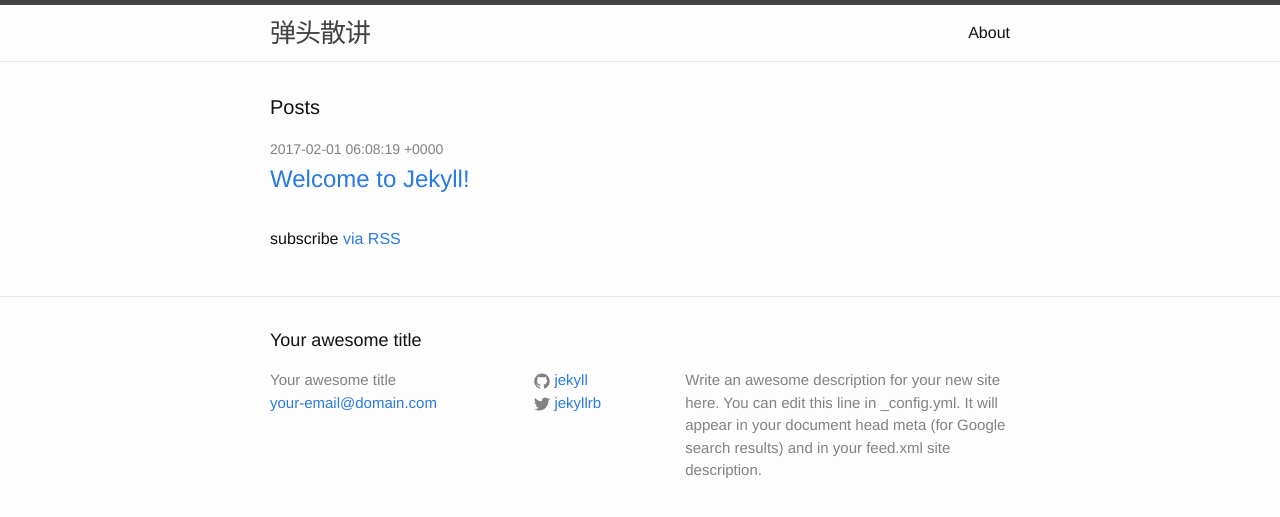
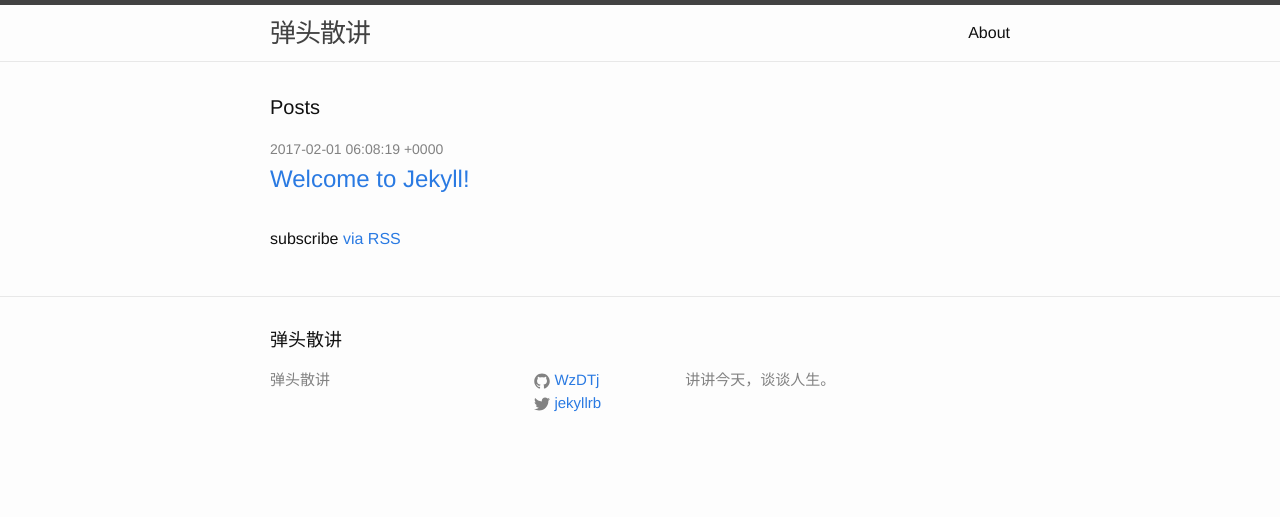
Before and after one commit to WzDTj/WzDTj.github.io, a Jekyll site: the page built from index.html, in a window 1280 px wide. Shown: the top 517 px of the page. Built offline with Jekyll 4.4.1, drawn with Linux system fonts in a browser that asks for light colours.

Commit message:
Update index.html

```diff
--- a/index.html
+++ b/index.html
@@ -56,7 +56,7 @@
         <span class="post-meta">{{ post.date }}</span>
 
         <h2>
-          <a class="post-link" href="/jekyll/update/2017/02/01/welcome-to-jekyll.html"> {{ post.title }} </a>
+          <a class="post-link" href="{{ post.url }}"> {{ post.title }} </a>
         </h2>
       </li>
 
@@ -74,19 +74,13 @@
 
   <div class="wrapper">
 
-    <h2 class="footer-heading">Your awesome title</h2>
+    <h2 class="footer-heading">{{ site.title }}</h2>
 
     <div class="footer-col-wrapper">
       <div class="footer-col footer-col-1">
         <ul class="contact-list">
-          <li>
-
-              Your awesome title
-
-            </li>
-
-            <li><a href="mailto:your-email@domain.com">your-email@domain.com</a></li>
-
+          <li>{{ site.title }}</li>
+          <li><a href="mailto:{{ site.email }}"> {{ site.emal }} </a></li>
         </ul>
       </div>
 
@@ -95,7 +89,7 @@
 
           <li>
             <a href="https://github.com/jekyll"><span class="icon icon--github"><svg viewBox="0 0 16 16" width="16px" height="16px"><path fill="#828282" d="M7.999,0.431c-4.285,0-7.76,3.474-7.76,7.761 c0,3.428,2.223,6.337,5.307,7.363c0.388,0.071,0.53-0.168,0.53-0.374c0-0.184-0.007-0.672-0.01-1.32 c-2.159,0.469-2.614-1.04-2.614-1.04c-0.353-0.896-0.862-1.135-0.862-1.135c-0.705-0.481,0.053-0.472,0.053-0.472 c0.779,0.055,1.189,0.8,1.189,0.8c0.692,1.186,1.816,0.843,2.258,0.645c0.071-0.502,0.271-0.843,0.493-1.037 C4.86,11.425,3.049,10.76,3.049,7.786c0-0.847,0.302-1.54,0.799-2.082C3.768,5.507,3.501,4.718,3.924,3.65 c0,0,0.652-0.209,2.134,0.796C6.677,4.273,7.34,4.187,8,4.184c0.659,0.003,1.323,0.089,1.943,0.261 c1.482-1.004,2.132-0.796,2.132-0.796c0.423,1.068,0.157,1.857,0.077,2.054c0.497,0.542,0.798,1.235,0.798,2.082 c0,2.981-1.814,3.637-3.543,3.829c0.279,0.24,0.527,0.713,0.527,1.437c0,1.037-0.01,1.874-0.01,2.129 c0,0.208,0.14,0.449,0.534,0.373c3.081-1.028,5.302-3.935,5.302-7.362C15.76,3.906,12.285,0.431,7.999,0.431z"/></svg>
-</span><span class="username">jekyll</span></a>
+</span><span class="username">{{ site.github_username }}</span></a>
 
           </li>
 
@@ -111,8 +105,7 @@
       </div>
 
       <div class="footer-col footer-col-3">
-        <p>Write an awesome description for your new site here. You can edit this line in _config.yml. It will appear in your document head meta (for Google search results) and in your feed.xml site description.
-</p>
+        <p>{{ site.description }}</p>
       </div>
     </div>
 
```
